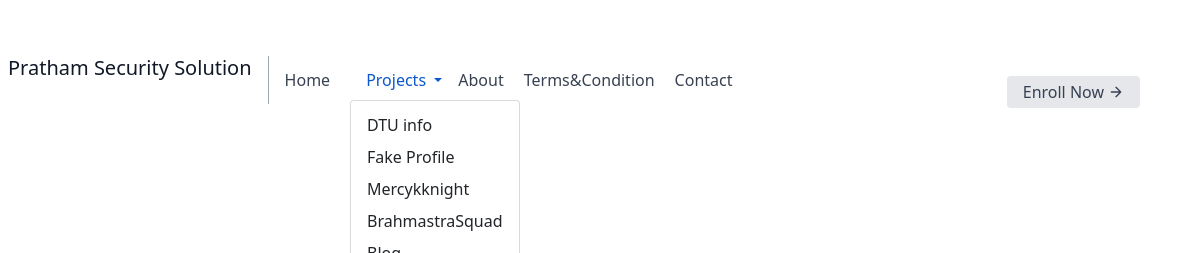
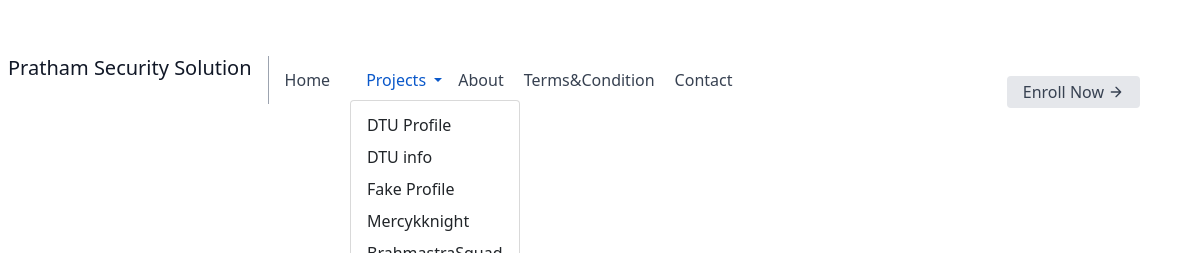
Before and after one commit to PRATHAMU200/home, a plain HTML site: page index.html in a window 1280 px wide. Both pictures are taken after a click on the button "Projects". Shown: the top 253 px of the page, 92-1280 px from the left. Drawn offline with nearby package versions, Linux system fonts and the light colour scheme.

Commit message:
Update index.html

```diff
--- a/index.html
+++ b/index.html
@@ -35,6 +35,7 @@
     Projects
   </a>
               <ul class="dropdown-menu" aria-labelledby="navbarDropdown">
+                  <li><a class="dropdown-item" href="/dtuprofile">DTU Profile</a></li>
             <li><a class="dropdown-item" href="/dtuinfo">DTU info</a></li>
             <li><a class="dropdown-item" href="/fakeprofile">Fake Profile</a></li>
                   <li><a class="dropdown-item" href="https://mercykknight.github.io">Mercykknight</a></li>
```
